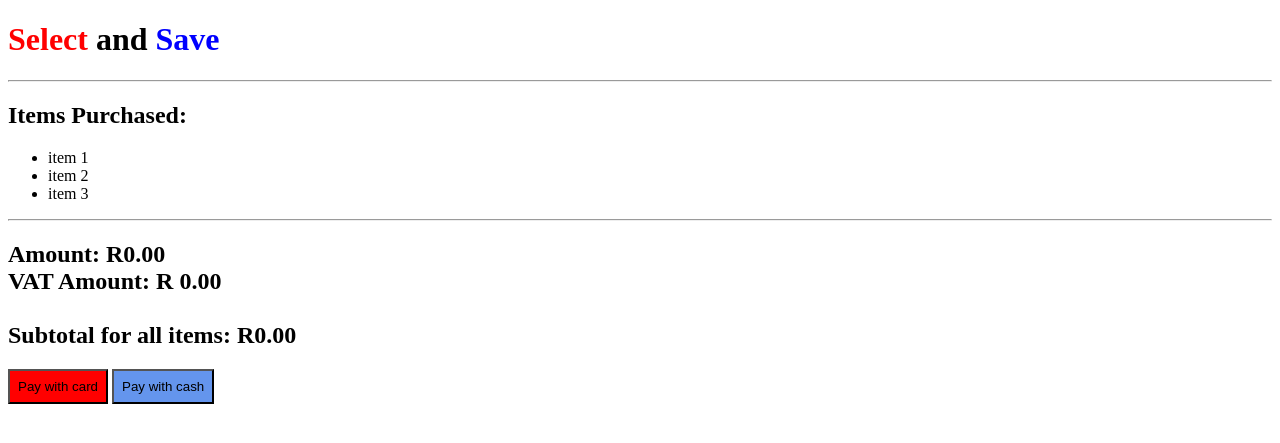
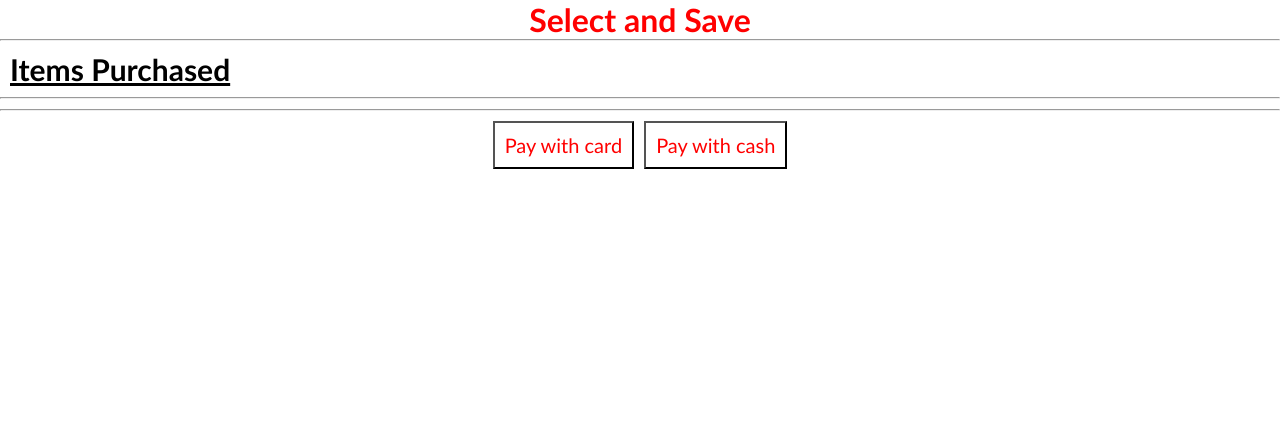
Before and after one commit to KingofLimbs-1/pos-system, a PHP site: page /views/checkout.php in a window 1280 px wide. Shown: the top 443 px of the page. Run offline with PHP 8.4, Linux system fonts and the light colour scheme.

Commit message:
Add: Order to checkout page + styling for page

```diff
--- /dev/null
+++ b/static/css/checkout.css
@@ -0,0 +1,49 @@
+/* || GENERAL STYLING */
+* {
+  margin: 0;
+  padding: 0;
+  box-sizing: border-box;
+  font-family: "Gill Sans", "Gill Sans MT", Calibri, "Trebuchet MS", sans-serif;
+}
+/* || GENERAL STYLING END */
+
+/* || CONTENT */
+.heading {
+  display: flex;
+  justify-content: center;
+  color: red;
+}
+
+.purchasedItems {
+  margin: 10px;
+}
+
+.purchasedItems h2 {
+  font-size: 30px;
+  text-decoration: underline;
+}
+
+.purchasedItems li {
+    font-size: 20px;
+}
+
+.amounts {
+  margin: 10px;
+}
+
+form {
+  display: flex;
+  justify-content: center;
+  align-items: center;
+  gap: 10px;
+  margin: 10px;
+}
+
+form button{
+    padding: 10px;
+    font-size: 20px;
+    color: red;
+    cursor: pointer;
+    background-color: #fff;
+}
+/* || CONTENT END */
--- a/views/checkout.php
+++ b/views/checkout.php
@@ -1,11 +1,13 @@
 <?php
+include '../data/data.php';
+include '../model/MenuItem.php';
+include '../include/addItem.php';
+?>
 
-// display error codes and messages
+<?php
 ini_set('display_errors', 1);
 ini_set('display_startup_errors', 1);
 error_reporting(E_ALL);
-
-session_start();
 
 // redirect back to index if payment button is selected
 if (isset($_GET['payment'])) {
@@ -14,44 +16,60 @@ if (isset($_GET['payment'])) {
 }
 ?>
 
+<?php
+// Variables
+if (isset($_SESSION["order"]) && isset($_SESSION["orderTotal"])) {
+    $order = $_SESSION["order"];
+    $orderTotal = $_SESSION["orderTotal"];
+}
+// ...
+?>
+
 <!DOCTYPE html>
 <html lang="en">
+
 <head>
     <meta charset="UTF-8">
     <meta http-equiv="X-UA-Compatible" content="IE=edge">
     <meta name="viewport" content="width=device-width, initial-scale=1.0">
     <title>S&S POS | Pay</title>
-    <link rel="stylesheet" href="./../static/css/style.css">
+    <link rel="stylesheet" href="./../static/css/checkout.css">
 </head>
+
 <body>
-    <h1>
-        <span style="color:red">Select</span> and <span style="color:blue">Save</span>
+    <h1 class="heading">
+        Select and Save
     </h1>
 
     <hr>
 
-    <h2>Items Purchased:</h2>
+    <div class="purchasedItems">
+        <h2>Items Purchased</h2>
+        <ul>
+            <?php if (isset($order)) {
+                foreach ($order as $menuItem) { ?>
+                    <li><?php echo $menuItem->getName(); ?></li>
+                <?php } ?>
+            <?php } ?>
+        </ul>
+    </div>
+    <hr>
 
-    <ul>
-        <li>item 1</li>
-        <li>item 2</li>
-        <li>item 3</li>
-    </ul>
+    <h2 class="amounts">
+        <?php if (isset($orderTotal)) { ?>
+            Amount: R<span><?php echo $orderTotal; ?></span>
+            <br>
+            Subtotal (excluding VAT):  R<span>0.00</span>
+            <br>
+            Total:  R<span>0.00</span>
+        <?php } ?>
+    </h2>
 
     <hr>
 
-    <h2>
-        Amount: R<span>0.00</span>
-        <br>
-        VAT Amount: R <span>0.00</span>
-        <br>
-        <br>
-        Subtotal for all items: R<span>0.00</span>
-    </h2>
-
     <form action="<?php echo $_SERVER['PHP_SELF']; ?>" method="get">
-        <button style="background-color:red" type="submit" name="payment">Pay with card</button>
-        <button style="background-color:cornflowerblue" type="submit" name="payment">Pay with cash</button>
+        <button type="submit" name="payment">Pay with card</button>
+        <button type="submit" name="payment">Pay with cash</button>
     </form>
 
 </body>
```
